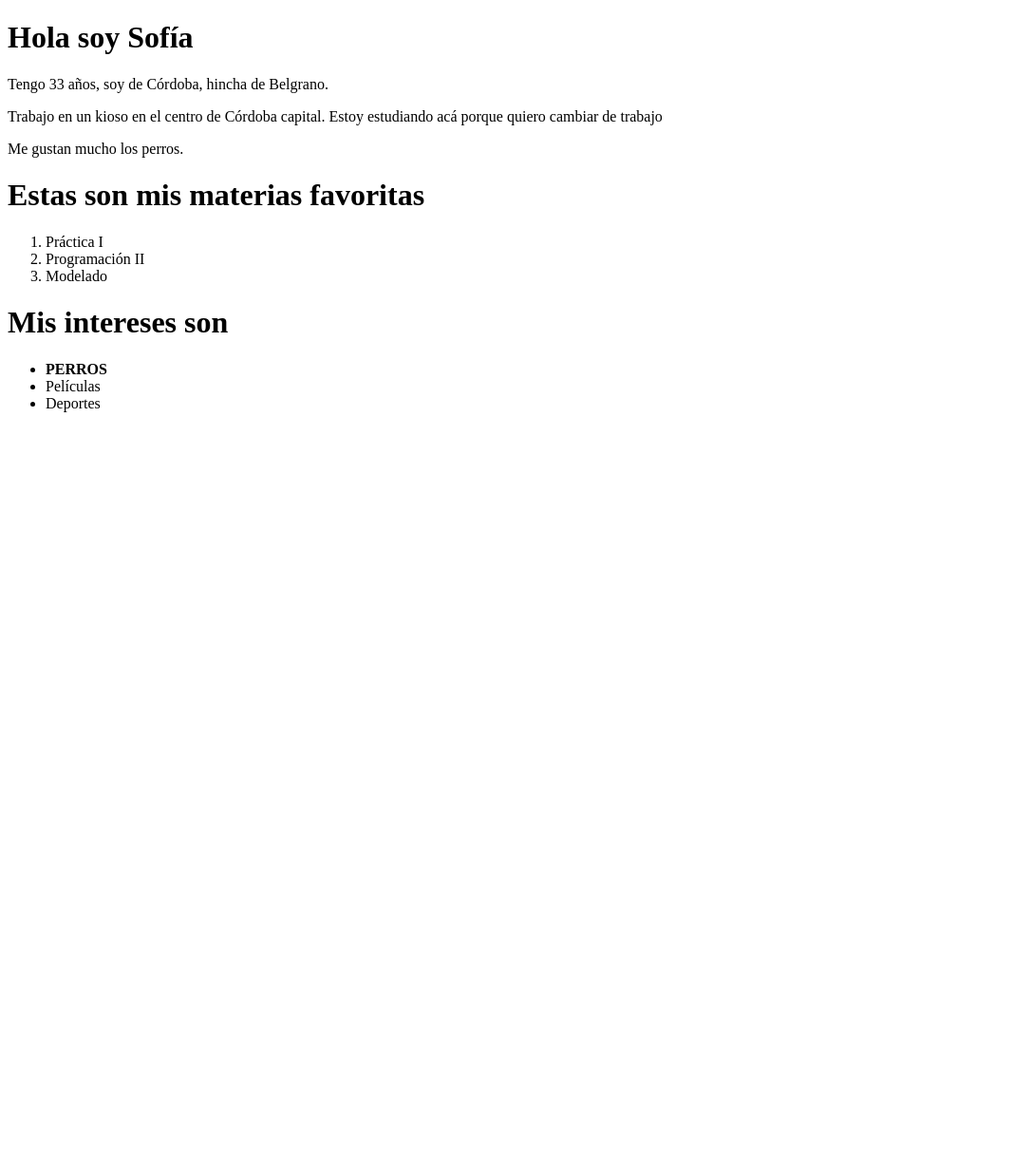
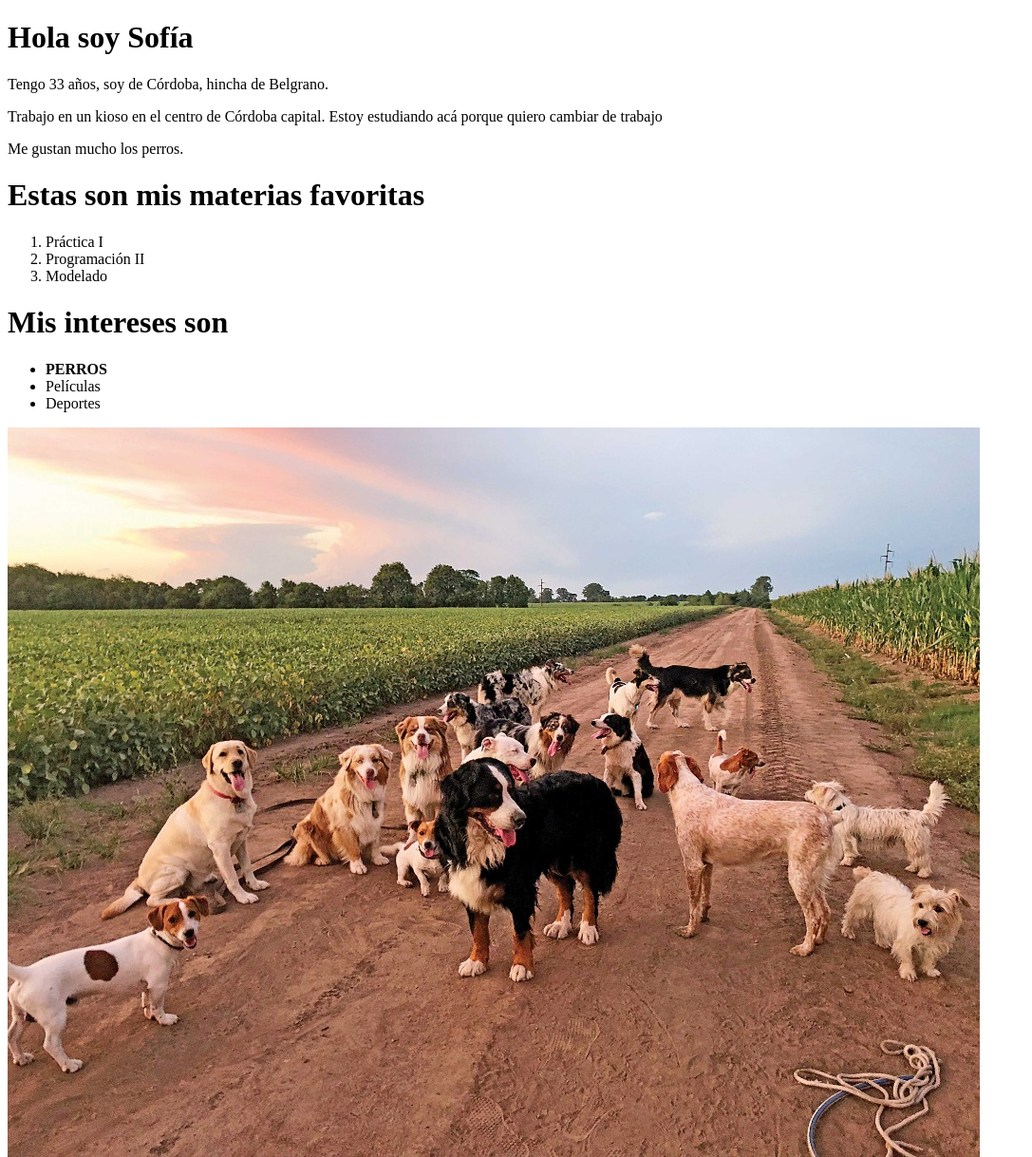
Before and after one commit to SofiaSanchezPorta/Prueba1, a plain HTML site: page index.html in a window 1280 px wide. Shown: the whole page at 95% size, without its empty margins (0-1087 px from the left). Before the commit the page ends 800 px from the top, so only its background shows below. Drawn offline with Linux system fonts and the light colour scheme.

Commit message:
Agregada foto en index.html, y jauria.jpn en el repo

```diff
--- a/index.html
+++ b/index.html
@@ -26,6 +26,7 @@
         <li>Películas</li>
         <li>Deportes</li>
     </ul>
+    <img src="jauria.jpg" alt="Jauría de perros lindos">
 
 </body>
 </html>
```
Also changed, not shown: jauria.jpg (added).
